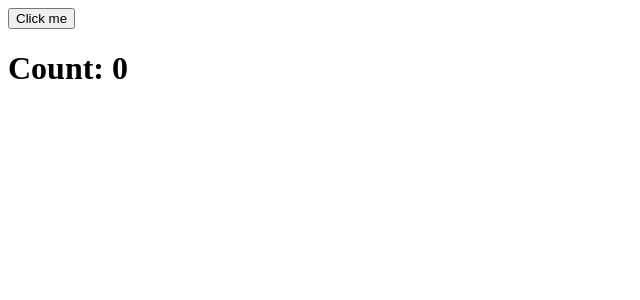
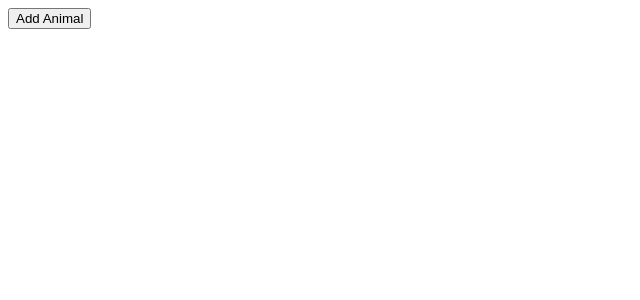
Before and after one commit to Raulito1/animals, a React (Create React App) app: page / in a window 1280 px wide. Shown: the top 300 px of the page, without its empty margins (0-640 px from the left). Built offline with nearby package versions, Linux system fonts and the light colour scheme.

Commit message:
adding animals on click of button

```diff
--- a/src/App.js
+++ b/src/App.js
@@ -1,17 +1,22 @@
 import { useState } from 'react';
+
+function getRandomAnimal() {
+    const animals = ['bird', 'cat', 'cow', 'dog', 'gator', 'horse'];
+
+    return animals[Math.floor(Math.random() * animals.length)];
+}
 
 function App() {
     // eslint-disable-next-line no-undef
-    const [count, setCount] = useState(0);
+    const [animals, setAnimals] = useState([]);
 
     const hanldeClick = () => {
         console.log('clicked');
-        setCount(count + 1);
-    }
+        setAnimals([...animals, getRandomAnimal()]);    }
     return (
         <div>
-            <button onClick={hanldeClick}>Click me</button>
-            <h1>Count: {count}</h1>
+            <button onClick={hanldeClick}>Add Animal</button>
+            <h1>{animals}</h1>
         </div>
     );
 }
```
